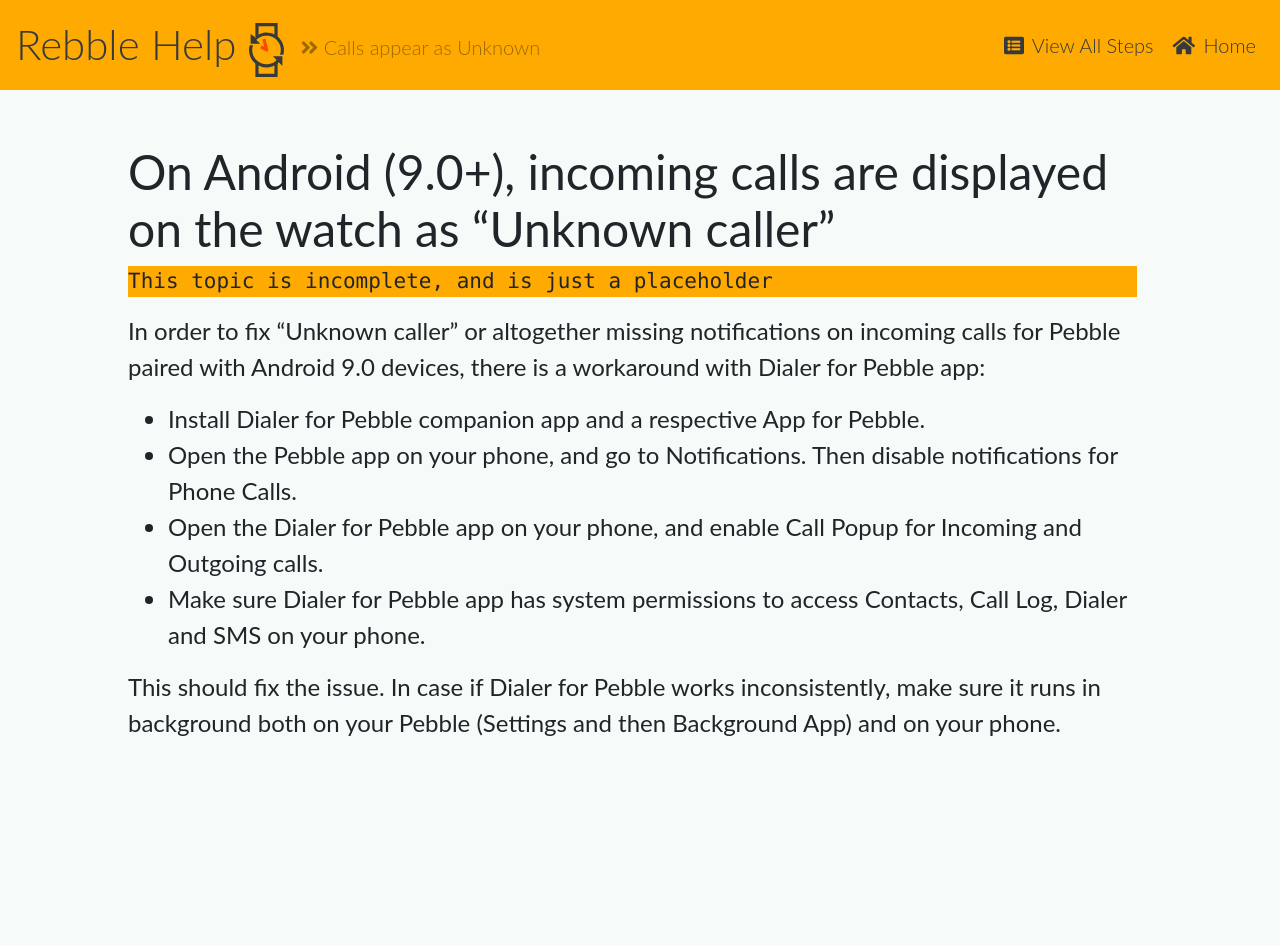
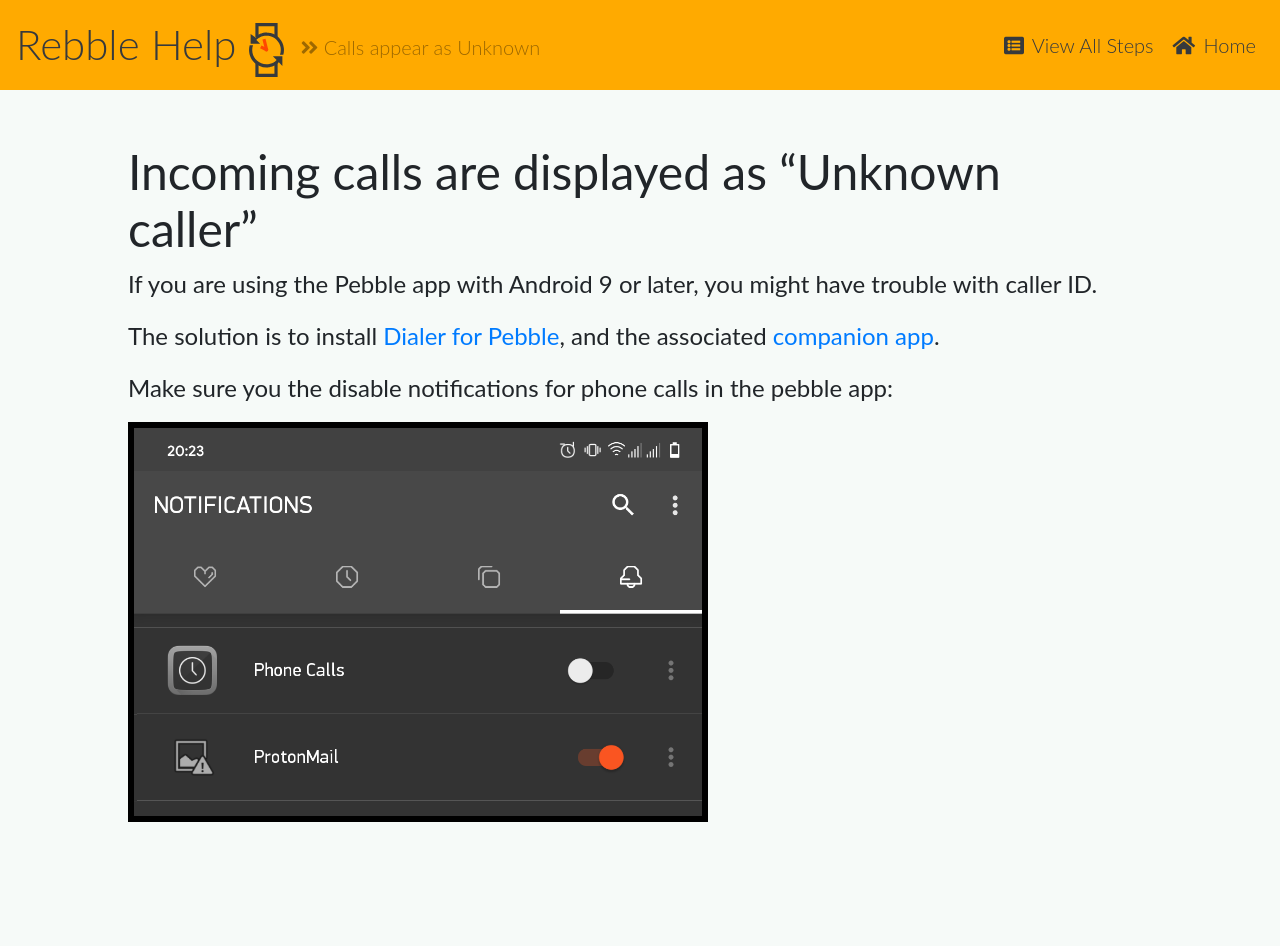
Before and after one commit to pebble-dev/rebble-help, a Jekyll site: the page built from _topic/unknown-caller.md, in a window 1280 px wide. Built offline with Jekyll 4.4.1, drawn with Linux system fonts in a browser that asks for light colours; nearby versions of some CDN libraries; before the commit the page ends 900 px from its top, so only the background shows below that.

Commit message:
Finish dialer topic

```diff
--- a/_topic/unknown-caller.md
+++ b/_topic/unknown-caller.md
@@ -9,15 +9,12 @@ osSpecific: false
 os: android
 ---
 
-# On Android (9.0+), incoming calls are displayed on the watch as “Unknown caller”
+# Incoming calls are displayed as “Unknown caller”
 
-    This topic is incomplete, and is just a placeholder
+If you are using the Pebble app with Android 9 or later, you might have trouble with caller ID.
 
-In order to fix “Unknown caller” or altogether missing notifications on incoming calls for Pebble paired with Android 9.0 devices, there is a workaround with Dialer for Pebble app:
+The solution is to install [Dialer for Pebble](https://apps.rebble.io/en_US/application/532323bf60c773c1420000a8), and the associated [companion app](https://play.google.com/store/apps/details?id=com.matejdro.pebbledialer).
 
-- Install Dialer for Pebble companion app and a respective App for Pebble.
-- Open the Pebble app on your phone, and go to Notifications. Then disable notifications for Phone Calls.
-- Open the Dialer for Pebble app on your phone, and enable Call Popup for Incoming and Outgoing calls.
-- Make sure Dialer for Pebble app has system permissions to access Contacts, Call Log, Dialer and SMS on your phone.
+Make sure you the disable notifications for phone calls in the pebble app:
 
-This should fix the issue. In case if Dialer for Pebble works inconsistently, make sure it runs in background both on your Pebble (Settings and then Background App) and on your phone.
+![](/images/dialer/1.png)
```
Also changed, not shown: images/dialer/1.png (added).
